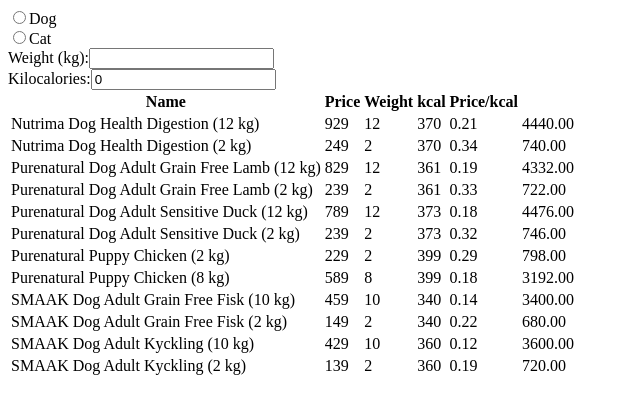
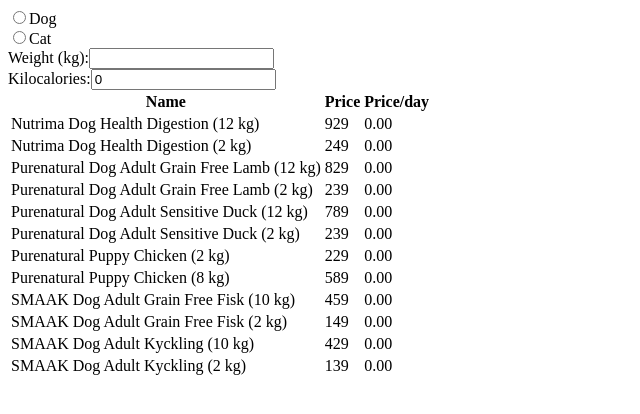
Before and after one commit to robertkottelin/SmartPetFoods, a React (Create React App) app in the folder reactapp/: page / in a window 1280 px wide. Shown: the top 414 px of the page, without its empty margins (0-640 px from the left). Built offline with nearby package versions, Linux system fonts and the light colour scheme.

Commit message:
Working prototype

```diff
--- a/reactapp/src/App.js
+++ b/reactapp/src/App.js
@@ -5,8 +5,16 @@
 export default function App() {
   const [sortBy, setSortBy] = useState('name');
   const [sortOrder, setSortOrder] = useState('asc');
+  const [pet, setPet] = useState({ type: '', weight: '', kcal: 0 });
 
-  const sortedProducts = productsData.sort((a, b) => {
+
+  const sortedProducts = productsData.map(item => {
+    const kcalPerKg = (item.kcal * 10); // kcal value is per 100g, so multiply by 10 to get kcal per kg
+    const kgPerDay = pet.kcal / kcalPerKg; // Calculate the kg of food required per day
+    const pricePerKg = item.price / item.weight; // Calculate the price per kg of the food
+    const pricePerDay = kgPerDay * pricePerKg; // Calculate the price per day
+    return { ...item, pricePerDay };
+  }).sort((a, b) => {
     const isDesc = sortOrder === 'desc';
     const [first, second] = isDesc ? [b, a] : [a, b];
     switch (sortBy) {
@@ -18,8 +26,8 @@
         return first.weight - second.weight;
       case 'kcal':
         return first.kcal - second.kcal;
-      case 'price/kcal':
-        return (first.price / first.kcal) - (second.price / second.kcal);
+      case 'price/day':
+        return first.pricePerDay - second.pricePerDay;
       default:
         return 0;
     }
@@ -36,15 +44,15 @@
 
   return (
     <>
-      <Inputstuff />
+      <Inputstuff pet={pet} setPet={setPet} />
       <table>
         <thead>
           <tr>
             <th onClick={() => handleHeaderClick('name')}>Name</th>
             <th onClick={() => handleHeaderClick('price')}>Price</th>
-            <th onClick={() => handleHeaderClick('weight')}>Weight</th>
-            <th onClick={() => handleHeaderClick('kcal')}>kcal</th>
-            <th onClick={() => handleHeaderClick('price/kcal')}>Price/kcal</th>
+            {/* <th onClick={() => handleHeaderClick('weight')}>Weight</th>
+            <th onClick={() => handleHeaderClick('kcal')}>kcal</th> */}
+            <th onClick={() => handleHeaderClick('price/day')}>Price/day</th> {/* Add this header */}
           </tr>
         </thead>
         <tbody>
@@ -52,10 +60,9 @@
             <tr key={index}>
               <td>{item.name}</td>
               <td>{item.price}</td>
-              <td>{item.weight}</td>
-              <td>{item.kcal}</td>
-              <td>{(item.price / (item.weight * 100 * item.kcal / 100)).toFixed(2)}</td>
-              <td>{(item.weight * 100 * item.kcal / 100).toFixed(2)}</td>
+              {/* <td>{item.weight}</td>
+              <td>{item.kcal}</td> */}
+              <td>{item.pricePerDay.toFixed(2)}</td>
             </tr>
           ))}
         </tbody>
--- a/reactapp/src/Inputstuff.js
+++ b/reactapp/src/Inputstuff.js
@@ -1,7 +1,6 @@
 import React, { useState } from 'react';
 
-export default function Inputstuff() {
-  const [pet, setPet] = useState({ type: '', weight: '', kcal: 0 });
+function Inputstuff({ pet, setPet }) {
 
   function handleTypeChange(event) {
     const newType = event.target.value;
@@ -78,3 +77,5 @@
   </div>
 );
 }
+
+export default Inputstuff;
```
Also changed, not shown: reactapp/src/Calculatestuff.js (added, +8 -0 lines), reactapp/src/scrape.js (deleted, +0 -30 lines).
